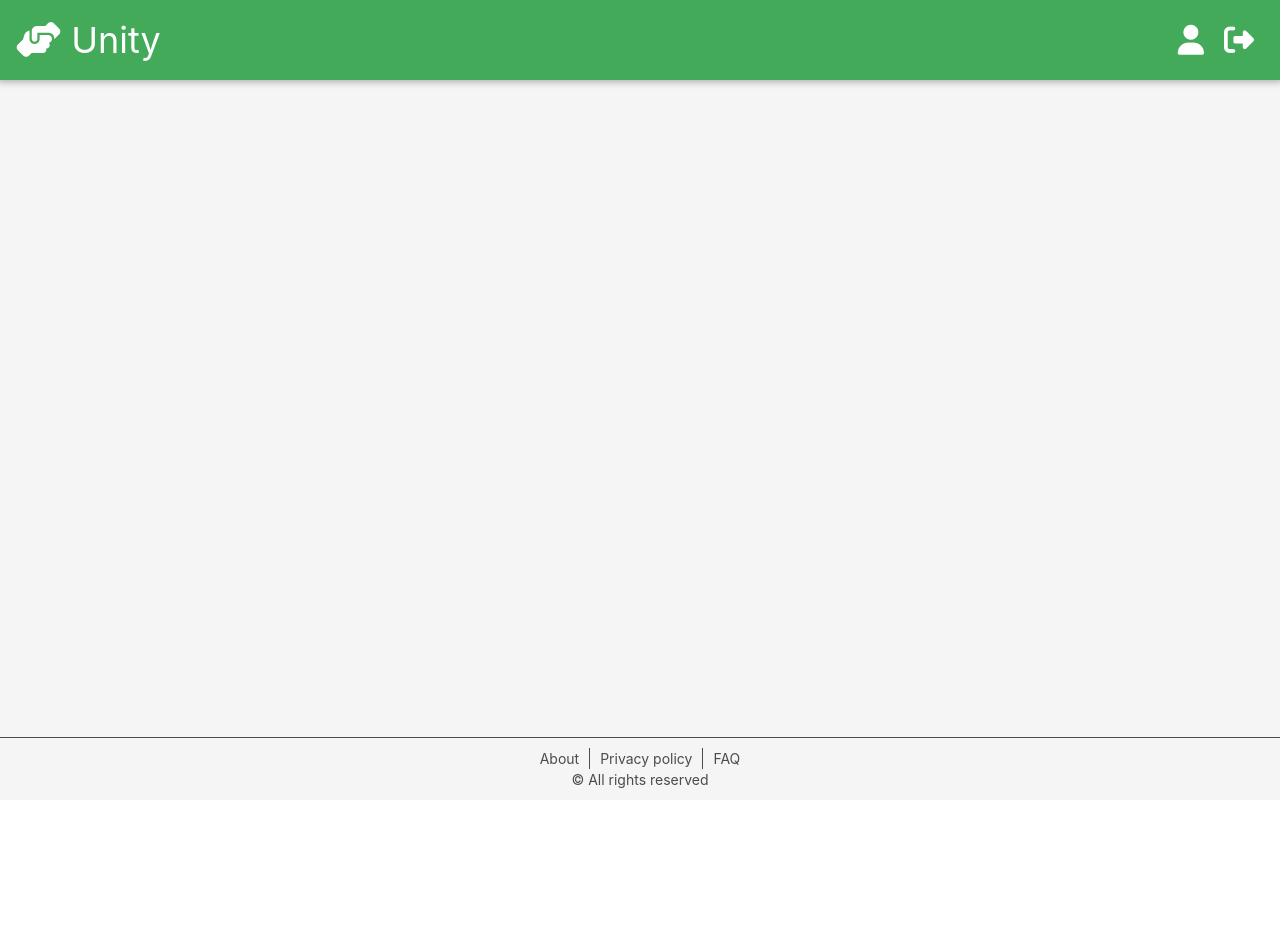
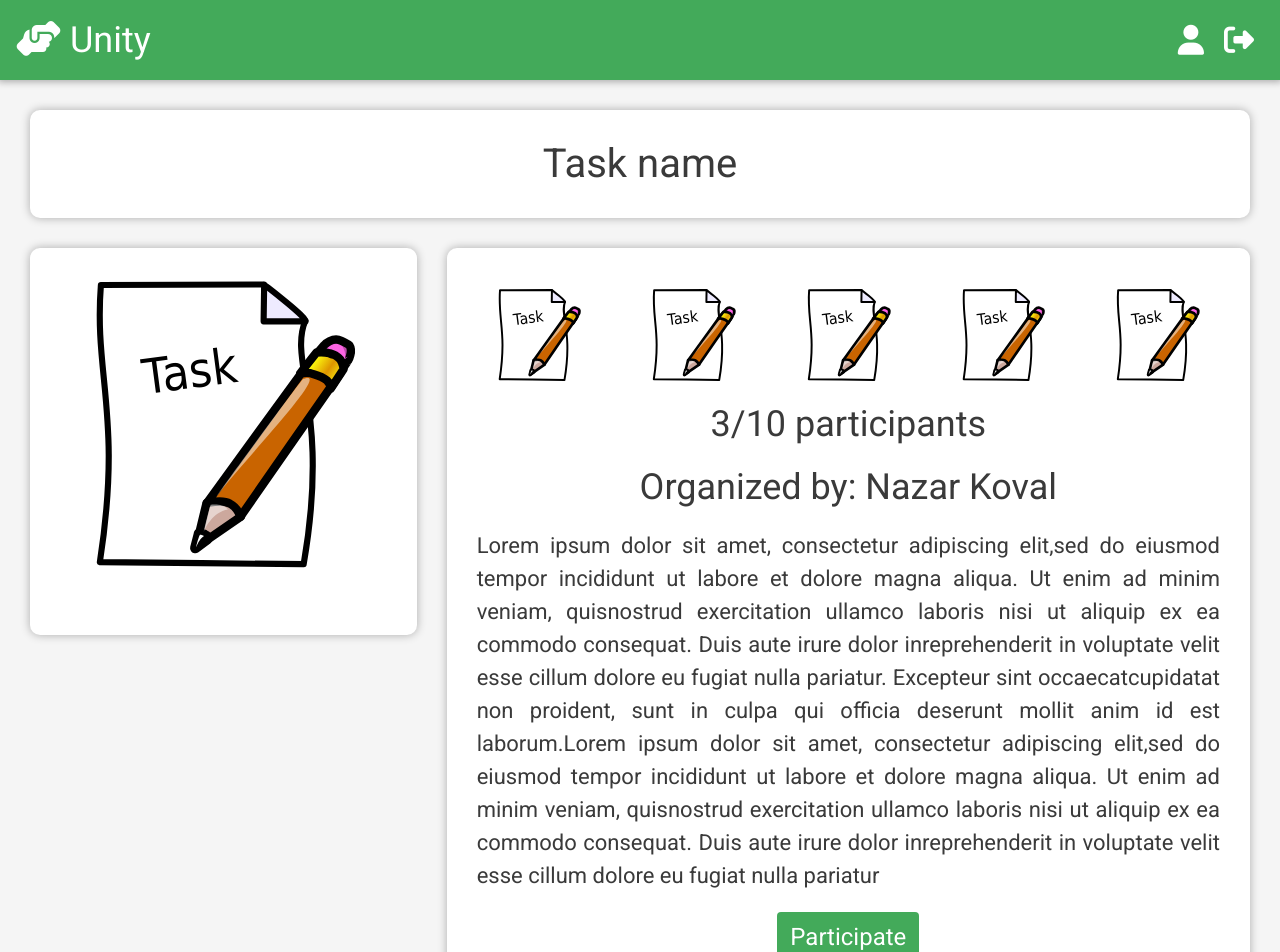
Before and after one commit to Mykola15/Unity, a React (Create React App) app: page /task in a window 1280 px wide. Shown: the top 952 px of the page. Before the commit the page ends 800 px from the top, so only its background shows below. Built offline with nearby package versions, Linux system fonts and the light colour scheme.

Commit message:
Modify task and User pages.

```diff
--- a/public/assets/_vars.scss
+++ b/public/assets/_vars.scss
@@ -1 +1 @@
-$default-text-color: #4b4b4b;
+$default-text-color: #3a3a3a;
--- a/public/index.html
+++ b/public/index.html
@@ -4,6 +4,7 @@
     <meta charset="utf-8" />
     <link rel="icon" href="%PUBLIC_URL%/favicon.ico" />
     <link rel="stylesheet" href="https://cdnjs.cloudflare.com/ajax/libs/material-design-iconic-font/2.2.0/css/material-design-iconic-font.min.css">
+    <link href="https://fonts.googleapis.com/css?family=Roboto&display=swap" rel="stylesheet">
     <meta name="viewport" content="width=device-width, initial-scale=1" />
     <meta name="theme-color" content="#000000" />
     <meta
--- a/src/App.tsx
+++ b/src/App.tsx
@@ -17,7 +17,7 @@ function App() {
         <Route path="/user" exact component={User} />
         <Route path="/login" exact component={Login} />
         <Route path="/registration" exact component={Registration} />
-	<Route path="/taskPage" exact component={Task} />
+	    <Route path="/task" exact component={Task} />
     </Layout>
 
   );
--- a/src/components/Footer/Footer.tsx
+++ b/src/components/Footer/Footer.tsx
@@ -6,9 +6,9 @@ function Footer() {
         <footer>
             <div className="container-fluid">
                 <ul className="footer_nav">
-                    <li><a href="#">About</a></li>
-                    <li><a href="#">Privacy policy</a></li>
-                    <li><a href="#">FAQ</a></li>
+                    <li><a href="/about">About</a></li>
+                    <li><a href="/privacy">Privacy policy</a></li>
+                    <li><a href="/faq">FAQ</a></li>
                 </ul>
                 <p>&copy; All rights reserved</p>
             </div>
--- a/src/components/Task/Task.scss
+++ b/src/components/Task/Task.scss
@@ -1,60 +1,70 @@
-.name {
+@import './public/assets/_vars.scss';
+
+.task-page {
+    .task-name {
         text-align: center;
     }
 
-.main-photo .avatar {
-    width: 70%;
-    height: auto;
+    .main-task-photo {
+        text-align: center;
+
+        img {
+            width: 100%;
         }
-
-.task-name {
-    font-size: 62px;
-    font-family: Constantia, serif;
-    height: 100px
-}
-
-.side-images {
-    display: flex;
     }
 
     .task-image-wrapper {
-    width: 20%;
-}
+        padding: 10px;
+        cursor: pointer;
+        transition: 0.3s;
 
-.task-image-wrapper img {
+        img {
             width: 100%;
         }
 
-.task-info {
-    text-align: center;
+        &:hover {
+            padding: 5px;
+        }
     }
 
-.task-participants {
-    font-family: Constantia, serif;
-    height: 50px
+    .task-additional-info {
+        text-align:center;
+
+        .task-description {
+            text-align: justify;
+            font-size: 22px;
         }
 
-.task-organizer {
-    font-family: Constantia, serif;
-    height: 50px
+        a {
+            color: $default-text-color;
         }
 
-.task-description {
-    font-size: 15px;
+        h3 {
+            font-size: 36px;
+            margin-bottom: 20px;
         }
 
-.participate-button {
-    text-align: center;
+        p {
+            margin-bottom: 20px;
+        }
     }
 
-.button {
-    height: 50px;
-    background-color: limegreen;
-    border: none;
+    .default-task-block {
+        background: white;
+        padding: 30px;
+        border-radius: 10px;
+        box-shadow: 0 0 10px 0 rgba(0,0,0,.3);
+        margin-bottom: 30px;
+    }
+
+    .participate-btn {
+        font-size: 24px;
         color: white;
-    padding: 15px 32px;
-    text-align: center;
-    text-decoration: none;
-    display: inline-block;
-    font-size: 16px;
+        background: #43AA5A;
+
+        &:hover {
+            color: white;
+            background: darken(#43AA5A, 10%);
         }
+    }
+}
--- a/src/components/Task/Task.tsx
+++ b/src/components/Task/Task.tsx
@@ -5,59 +5,79 @@ import './Task.scss';
 function Task() {
     return (
         <div className="task-page">
-    		<div className="name">
-        		<h1 className="task-name">
-            			Task name
-        		</h1>
+            <div className="container-fluid">
+                <div className="row">
+                    <div className="col-12">
+                        <h1 className="task-name default-task-block">Task name</h1>
                     </div>
-    		<div className="task-info">
-        		<div className="row">
-            			<div className="col-12 col-md-6">
-                			<div className="main-photo">
-                    				<img src={task} className="avatar" alt="Avatar"/>
+                    <div className="col-12 col-lg-4">
+                        <div className="main-task-photo default-task-block">
+                            <img src={task} alt="Avatar"/>
                         </div>
                     </div>
-            			<div className="col-12 col-md-6">
-                			<div className="task-additional-info">
-                    				<div className="side-images">
+                    <div className="col-12 col-md-8">
+                        <div className="task-additional-info default-task-block">
+                            <div className="other-task-images">
+                                <div className="row">
+                                    <div className="col">
 										<div className="task-image-wrapper">
-                            					<img src={task}/>
-                        				</div>
-                        				<div className="task-image-wrapper">
-                            					<img src={task}/>
-                        				</div>
-                        				<div className="task-image-wrapper">
-                            					<img src={task}/>
-                        				</div>
-                        				<div className="task-image-wrapper">
-                            					<img src={task}/>
-                        				</div>
-                        				<div className="task-image-wrapper">
-                            					<img src={task}/>
+											<img src={task} alt="Avatar"/>
 										</div>
                                     </div>
+                                    <div className="col">
+										<div className="task-image-wrapper">
+											<img src={task} alt="Avatar"/>
 										</div>
-                			<div className="task-info">
-                    				<h1 className="task-participants">
+                                    </div>
+                                    <div className="col">
+										<div className="task-image-wrapper">
+											<img src={task} alt="Avatar"/>
+										</div>
+                                    </div>
+                                    <div className="col">
+										<div className="task-image-wrapper">
+											<img src={task} alt="Avatar"/>
+										</div>
+                                    </div>
+                                    <div className="col">
+										<div className="task-image-wrapper">
+											<img src={task} alt="Avatar"/>
+										</div>
+                                    </div>
+
+                                </div>
+                            </div>
+                            <h3 className="task-participants">
                                 3/10 participants
-                    				</h1>
-                    				<h2 className="task-organizer">
-                        				Organized by: Nazar
-                    				</h2>
-                    				<p className="task-description">Lorem ipsum dolor sit amet, consectetur adipiscing elit,sed do eiusmod tempor incididunt ut labore et dolore magna aliqua. Ut enim ad minim veniam, quisnostrud exercitation ullamco laboris nisi ut aliquip ex ea commodo consequat. Duis aute irure dolor inreprehenderit in voluptate velit esse cillum dolore eu fugiat nulla pariatur. Excepteur sint occaecatcupidatat non proident, sunt in culpa qui officia deserunt mollit anim id est laborum.Lorem ipsum dolor sit amet, consectetur adipiscing elit,sed do eiusmod tempor incididunt ut labore et dolore magna aliqua. Ut enim ad minim veniam, quisnostrud exercitation ullamco laboris nisi ut aliquip ex ea commodo consequat. Duis aute irure dolor inreprehenderit in voluptate velit esse cillum dolore eu fugiat nulla pariatur</p>
+                            </h3>
+                            <h3 className="task-organizer">
+                                Organized by: <a href="/user">Nazar Koval</a>
+                            </h3>
+                            <p className="task-description">Lorem ipsum dolor sit amet, consectetur adipiscing
+                                elit,sed
+                                do eiusmod tempor incididunt ut labore et dolore magna aliqua. Ut enim ad minim
+                                veniam,
+                                quisnostrud exercitation ullamco laboris nisi ut aliquip ex ea commodo consequat.
+                                Duis
+                                aute irure dolor inreprehenderit in voluptate velit esse cillum dolore eu fugiat
+                                nulla
+                                pariatur. Excepteur sint occaecatcupidatat non proident, sunt in culpa qui officia
+                                deserunt mollit anim id est laborum.Lorem ipsum dolor sit amet, consectetur
+                                adipiscing
+                                elit,sed do eiusmod tempor incididunt ut labore et dolore magna aliqua. Ut enim ad
+                                minim
+                                veniam, quisnostrud exercitation ullamco laboris nisi ut aliquip ex ea commodo
+                                consequat. Duis aute irure dolor inreprehenderit in voluptate velit esse cillum
+                                dolore
+                                eu fugiat nulla pariatur</p>
+							<button className="btn participate-btn">Participate</button>
+                        </div>
+
                     </div>
                 </div>
             </div>
         </div>
-    		<div className="participate-button">
-        		<button className="button">
-            			Participate
-        		</button>
-    		</div>
-	</div>
-
     );
-
 }
 
 export default Task;
--- a/src/components/User/Tree/Tree.tsx
+++ b/src/components/User/Tree/Tree.tsx
@@ -7,7 +7,6 @@ function Tree() {
 
     return (
         <div className="tree-block">
-
             <div className="tree-img">
                 <img className="tree-img-colorful" src={tree} alt="Tree" style={{height: '100%'}}/>
                 <img className="tree-img-grayscale" src={tree} alt="Tree"/>
--- a/src/components/User/UserInfo/UserInfo.tsx
+++ b/src/components/User/UserInfo/UserInfo.tsx
@@ -5,18 +5,16 @@ import './UserInfo.scss';
 function UserInfo() {
     return (
         <div className="user-info-block">
-		<div className="container">
-    			<div className="rightPart">
-        			<img src={avatar} className="avatar" alt="Avatar"/>
-            				<div className="form-group">
-                				<p className="person-name">Nazar Koval</p>
-            				</div>
-           			 <div className="form-group">
-                			<p className="person-description">Lorem ipsum dolor sit amet, consectetur adipiscing elit,sed do eiusmod tempor incididunt ut labore et dolore magna aliqua. Ut enim ad minim veniam, quisnostrud exercitation ullamco laboris nisi ut aliquip ex ea commodo consequat. Duis aute irure dolor inreprehenderit in voluptate velit esse cillum dolore eu fugiat nulla pariatur. Excepteur sint occaecatcupidatat non proident, sunt in culpa qui officia deserunt mollit anim id est laborum.</p>
-            			</div>
-    			</div>
-		</div>
-	</div>
+            <img src={avatar} className="user-info-img" alt="Avatar"/>
+            <h3 className="user-name">Nazar Koval</h3>
+            <p className="user-description">Lorem ipsum dolor sit amet, consectetur adipiscing elit,sed do
+                eiusmod tempor incididunt ut labore et dolore magna aliqua. Ut enim ad minim veniam,
+                quisnostrud exercitation ullamco laboris nisi ut aliquip ex ea commodo consequat. Duis aute
+                irure dolor inreprehenderit in voluptate velit esse cillum dolore eu fugiat nulla pariatur.
+                Excepteur sint occaecatcupidatat non proident, sunt in culpa qui officia deserunt mollit
+                anim id est laborum.
+            </p>
+        </div>
     );
 }
 
--- a/src/hoc/Layout/Layout.scss
+++ b/src/hoc/Layout/Layout.scss
@@ -1,9 +1,13 @@
+@import './public/assets/_vars.scss';
+
 .App {
   min-height: 100vh;
   width: 100%;
   background: #f5f5f5;
   display: flex;
   flex-direction: column;
+  font-family: Roboto;
+  color: $default-text-color;
 }
 
 .content {
```
Also changed, not shown: src/components/Login_Registration/LoginRegister.scss (+1 -19 lines), src/components/User/UserInfo/UserInfo.scss (+20 -23 lines). Lines whose indentation alone changed are shown as unchanged.
